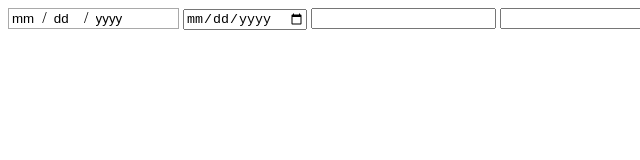
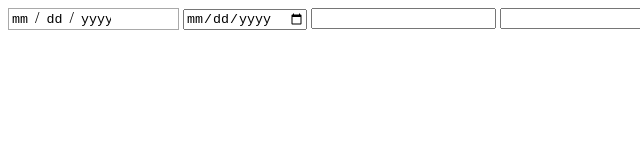
Before and after one commit to nkalush/date_polyfill, a website: page demo/index.html in a window 1280 px wide. Shown: the full height of the page, 0-640 px from the left. Drawn offline with Linux system fonts and the light colour scheme.

Commit message:
make input font monospaced

```diff
--- a/src/date_polyfill.scss
+++ b/src/date_polyfill.scss
@@ -12,6 +12,7 @@ $borderColor: #A9A9A9;
 		border:none;
 		padding:none;
 		margin:1px;
+		font-family: monospace;
 		&:focus{
 			background: $focusColor;
 			box-shadow:none;
@@ -20,10 +21,10 @@ $borderColor: #A9A9A9;
 		}
 	}
 	.pf-input-date-month{
-		width:1.75em;
+		width:1.2em;
 	}
 	.pf-input-date-day{
-		width:1.75em;
+		width:1.2em;
 	}
 	.pf-input-date-year{
 		width:2.25em;
```
Also changed, not shown: dist/date_polyfill.css, dist/date_polyfill.min.css, 2 other files.
